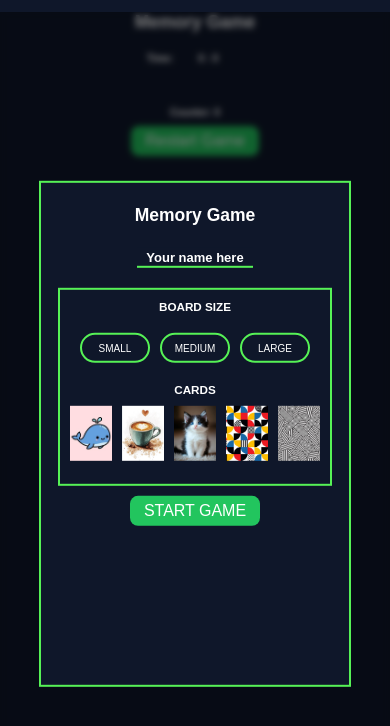
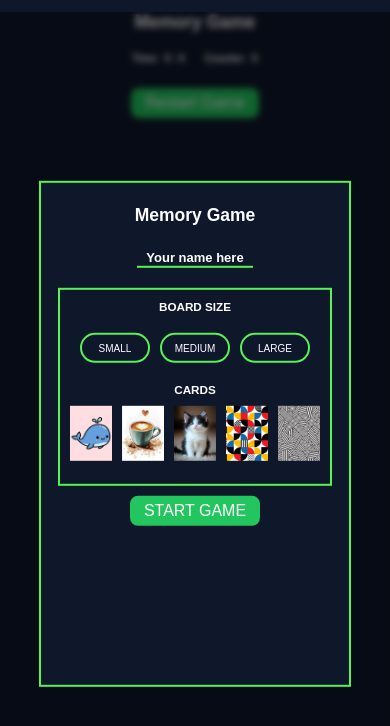
Before and after one commit to matieEKV/HYF-Memory-Game, a website with bundled scripts: page index.html in a window 390 px wide. Built offline with nearby package versions, Linux system fonts and the light colour scheme.

Commit message:
add styling changes to the timer and counter

```diff
--- a/index.html
+++ b/index.html
@@ -127,13 +127,13 @@
     </div>
     <!-- timer -->
     <div class="timer-container flex-row-center">
-      <p>Time:</p>
-      <p class="showTime">0 : 0</p>
+      <p>Time: <span class="showTime">0 : 0</span></p>
+      <p>Counter: <span class="counter">0</span></p>
     </div>
     <!-- game board -->
     <div class="grid-container"></div>
-    <p>Counter: <span class="counter">0</span></p>
-    <div class="actions">
+
+    <div class="actions flex-row-center">
       <button class="button-large" onclick="restart()">Restart Game</button>
     </div>
 
--- a/styles.css
+++ b/styles.css
@@ -11,10 +11,12 @@
   padding: 0;
 }
 
-.showTime {
-  width: 70px;
-  height: 30px;
-  text-align: center;
+.timer-container {
+  gap: 2rem;
+}
+
+p span {
+  margin-left: 3px;
 }
 
 /* ===== PAGE ===== */
@@ -42,8 +44,6 @@ p {
 
 /* ===== BUTTON ===== */
 .actions {
-  display: flex;
-  justify-content: center;
   margin-bottom: 10px;
 }
 
@@ -107,22 +107,16 @@ p {
   transform: rotateY(180deg);
 }
 
-/* Mobile adjustments (for screens smaller than 480px) */
+/* Make sure cards shrink in size with smaller screen */
 @media (max-width: 660px) {
   .grid-container {
-    /* Reduce the 'floor' so cards can shrink further */
     grid-template-columns: repeat(auto-fit, minmax(5rem, 1fr));
-
-    /* Tighten the space between cards */
     gap: 4px;
-
-    /* Ensure the container uses as much width as possible */
     width: 95%;
   }
 
-  /* You also need to adjust the card height to keep the proportions */
   .card {
-    width: auto; /* Let the grid determine the width */
-    height: 6rem; /* Adjust height to match the smaller width */
+    width: auto;
+    height: 6rem;
   }
 }
```
